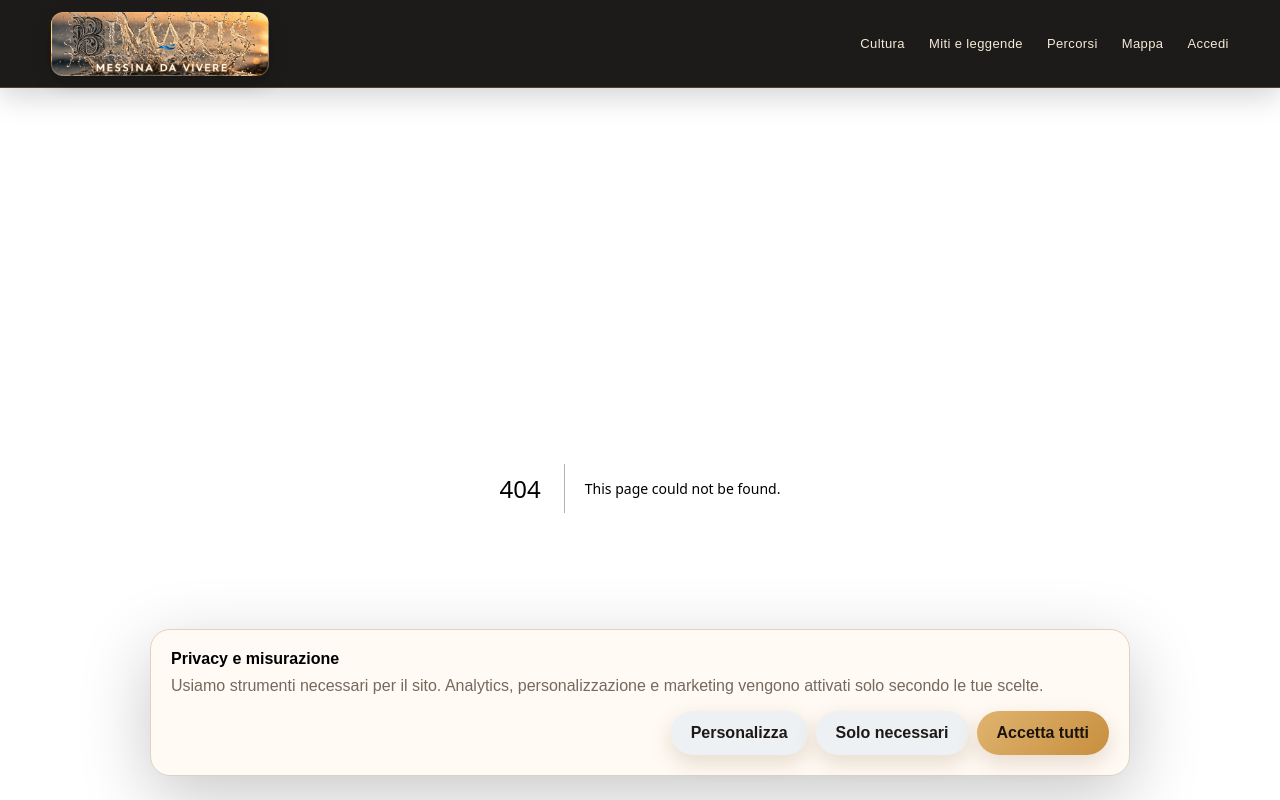
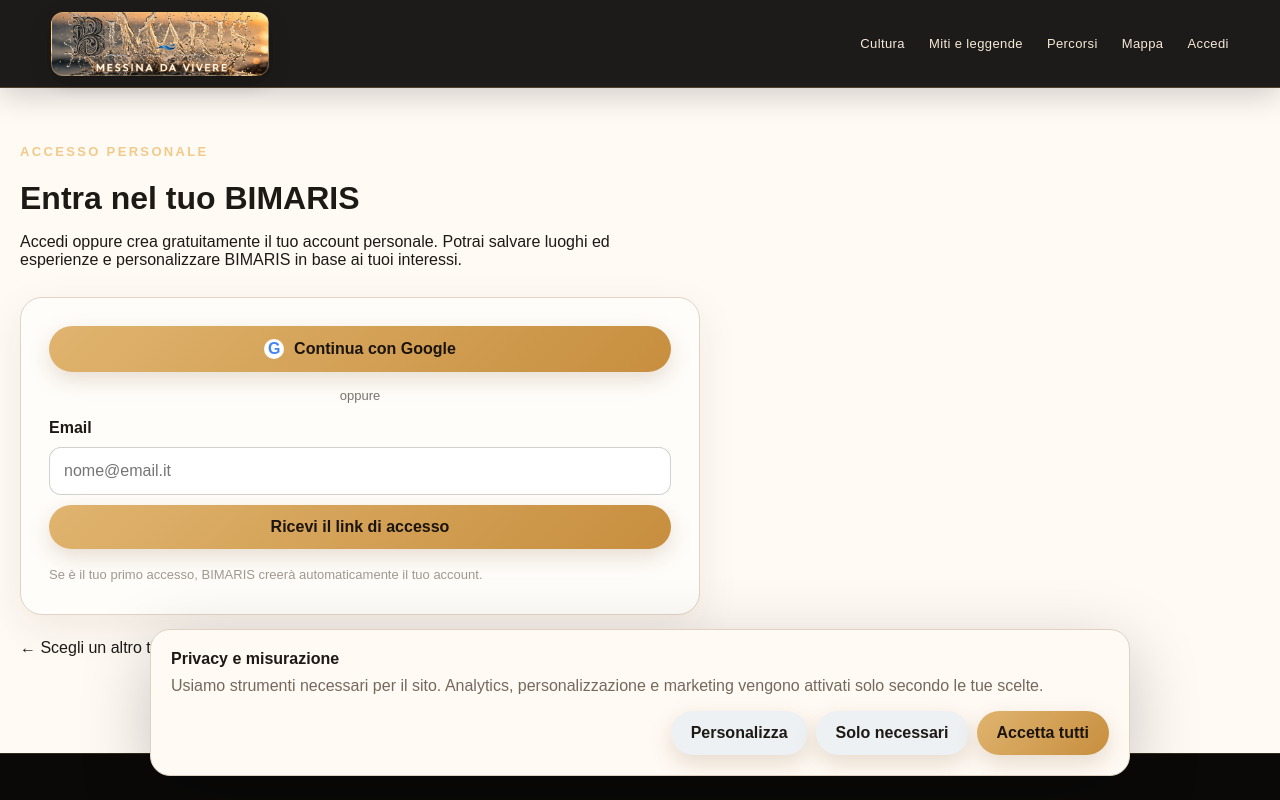
Before and after one commit to giovannibrunetto/bimaris-platform, a Next.js app in the folder apps/web/: page /accedi/utente in a window 1280 px wide. Before the commit this address had no page. Shown: the top 800 px of the page. Built offline with nearby package versions, Linux system fonts and the light colour scheme.

Commit message:
Add dedicated user access flow

```diff
--- /dev/null
+++ b/apps/web/app/accedi/utente/page.tsx
@@ -0,0 +1,50 @@
+"use client";
+import Link from "next/link";
+import { FormEvent,useState } from "react";
+import { createBrowserSupabaseClient } from "@/lib/supabase/browser";
+
+const inputStyle={minHeight:48,borderRadius:12,border:"1px solid rgba(0,0,0,.18)",padding:"0 14px",font:"inherit"};
+
+export default function AccessoUtentePage(){
+ const [email,setEmail]=useState("");
+ const [message,setMessage]=useState("");
+ const [loading,setLoading]=useState(false);
+ const [googleLoading,setGoogleLoading]=useState(false);
+
+ async function signInWithGoogle(){
+  const supabase=createBrowserSupabaseClient();
+  if(!supabase){setMessage("Accesso non disponibile in questo momento.");return;}
+  setGoogleLoading(true);setMessage("");
+  const {error}=await supabase.auth.signInWithOAuth({provider:"google",options:{redirectTo:`${window.location.origin}/auth/callback?next=${encodeURIComponent("/profilo")}`}});
+  if(error){setGoogleLoading(false);setMessage("Accesso con Google non ancora disponibile. Riprova più tardi.");}
+ }
+
+ async function sendMagicLink(event:FormEvent){
+  event.preventDefault();
+  const supabase=createBrowserSupabaseClient();
+  if(!supabase){setMessage("Accesso non disponibile in questo momento.");return;}
+  setLoading(true);setMessage("");
+  const callback=`${window.location.origin}/auth/callback?next=${encodeURIComponent("/profilo")}`;
+  const {error}=await supabase.auth.signInWithOtp({email,options:{emailRedirectTo:callback}});
+  setLoading(false);
+  setMessage(error?"Non è stato possibile inviare il link. Riprova.":"Controlla la tua email: ti abbiamo inviato il link per accedere a BIMARIS.");
+ }
+
+ return <div className="container" style={{padding:"56px 20px 80px",maxWidth:720}}>
+  <div className="kicker">Accesso personale</div>
+  <h1 style={{marginBottom:12}}>Entra nel tuo BIMARIS</h1>
+  <p style={{maxWidth:620,marginBottom:28}}>Accedi oppure crea gratuitamente il tuo account personale. Potrai salvare luoghi ed esperienze e personalizzare BIMARIS in base ai tuoi interessi.</p>
+  <section className="card" style={{padding:28,display:"grid",gap:16}}>
+   <button className="button" type="button" onClick={signInWithGoogle} disabled={googleLoading} style={{display:"flex",alignItems:"center",justifyContent:"center",gap:10}}><span aria-hidden="true" style={{width:20,height:20,borderRadius:"50%",background:"#fff",color:"#4285f4",display:"inline-flex",alignItems:"center",justifyContent:"center",fontWeight:800,fontFamily:"Arial,sans-serif"}}>G</span>{googleLoading?"Connessione a Google…":"Continua con Google"}</button>
+   <div style={{textAlign:"center",opacity:.6,fontSize:13}}>oppure</div>
+   <form onSubmit={sendMagicLink} style={{display:"grid",gap:10}}>
+    <label htmlFor="user-email"><strong>Email</strong></label>
+    <input id="user-email" type="email" required value={email} onChange={e=>setEmail(e.target.value)} placeholder="nome@email.it" style={inputStyle}/>
+    <button className="button" type="submit" disabled={loading}>{loading?"Invio…":"Ricevi il link di accesso"}</button>
+    {message&&<p role="status" style={{margin:0}}>{message}</p>}
+   </form>
+   <p style={{margin:0,fontSize:13,opacity:.68}}>Se è il tuo primo accesso, BIMARIS creerà automaticamente il tuo account.</p>
+  </section>
+  <p style={{marginTop:24}}><Link href="/accedi">← Scegli un altro tipo di accesso</Link></p>
+ </div>;
+}
```
